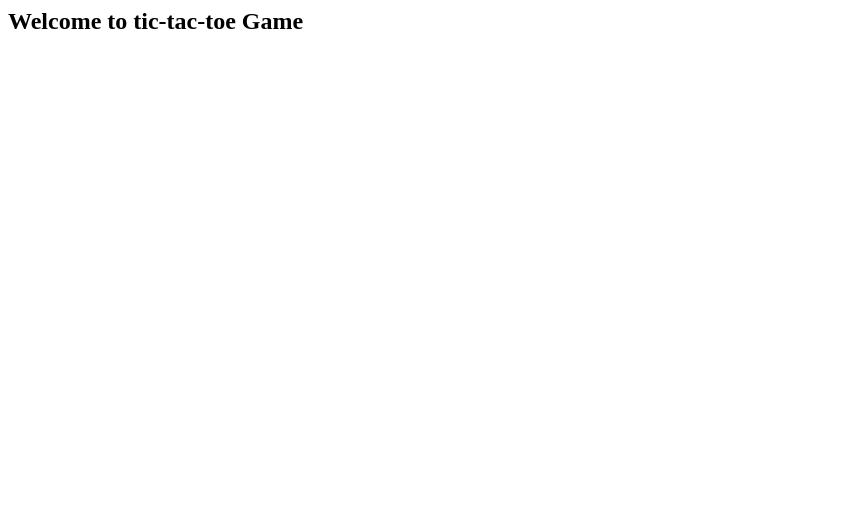
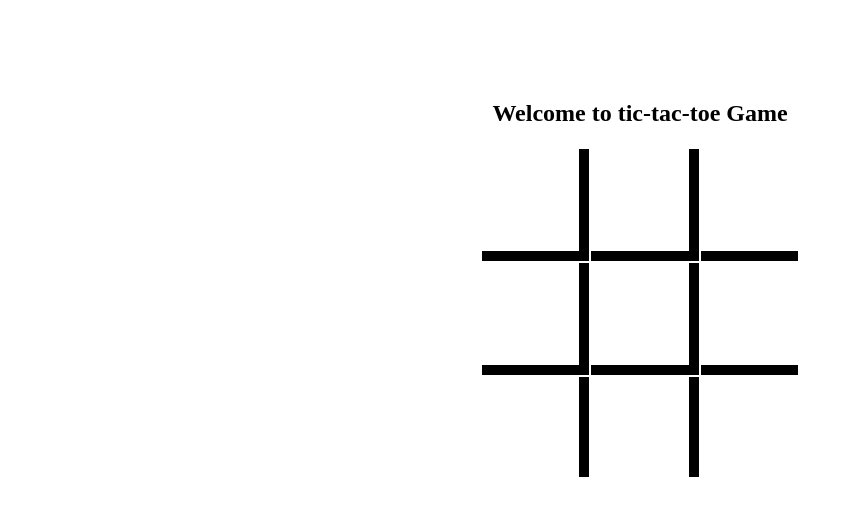
Before and after one commit to prachitik/Tic-Tac-Toe, a plain HTML site: page index.html in a window 1280 px wide. Shown: the whole page, without its empty margins (0-852 px from the left). Drawn offline with Linux system fonts and the light colour scheme.

Commit message:
Basic 3x3 grid for game

```diff
--- a/index.html
+++ b/index.html
@@ -1,8 +1,33 @@
-<html>
+<!DOCTYPE html>
+<html lang="en">
     <head>
-        <script></script>
+        <meta charset="UTF-8">
+        <meta name="viewport" content="width=device-width, initial-scale=1.0">
+        <meta http-equiv="X-UA-Compatible" content="ie=edge">
+        <link rel="stylesheet" href="style.css">
+        <title>Game</title>
     </head>
     <body>
-        <h2>Welcome to tic-tac-toe Game</h2>
+        <div class="container">
+                <h2>Welcome to tic-tac-toe Game</h2>
+                <table>
+                    <tr class="row row-border">
+                        <td class="col col-border"></td>
+                        <td class="col col-border"></td>
+                        <td class="col"></td>
+                    </tr>
+                    <tr class="row row-border">
+                        <td class="col col-border"></td>
+                        <td class="col col-border"> </td>
+                        <td class="col"></td>
+                    </tr>
+                    <tr class="row row-border">
+                        <td class=" col-border"></td>
+                        <td class=" col-border"></td>
+                        <td class=""></td>
+                    </tr>
+                </table>
+        </div>
+        <script src="main.js"></script>
     </body>
 </html>
--- /dev/null
+++ b/style.css
@@ -0,0 +1,29 @@
+.container{
+    text-align: center;
+    margin: auto;
+    margin-top: 100px;
+    height: 320px;
+    width: 320px;
+}
+.row{
+    height: 100px;
+    /* border-bottom: 10px solid black; */
+}
+.row-border{
+    border-bottom: 10px solid black;
+    border-width: 10px;
+}
+
+.col{
+    height: 100px;
+    width : 100px;
+    text-align: center;
+    border-bottom: 10px solid black;
+}
+
+.col-border{
+    border-width: 10px;
+    border-right: 10px solid;
+    border-color: black;
+
+}
```
Also changed, not shown: main.js (added), 1 other file.
